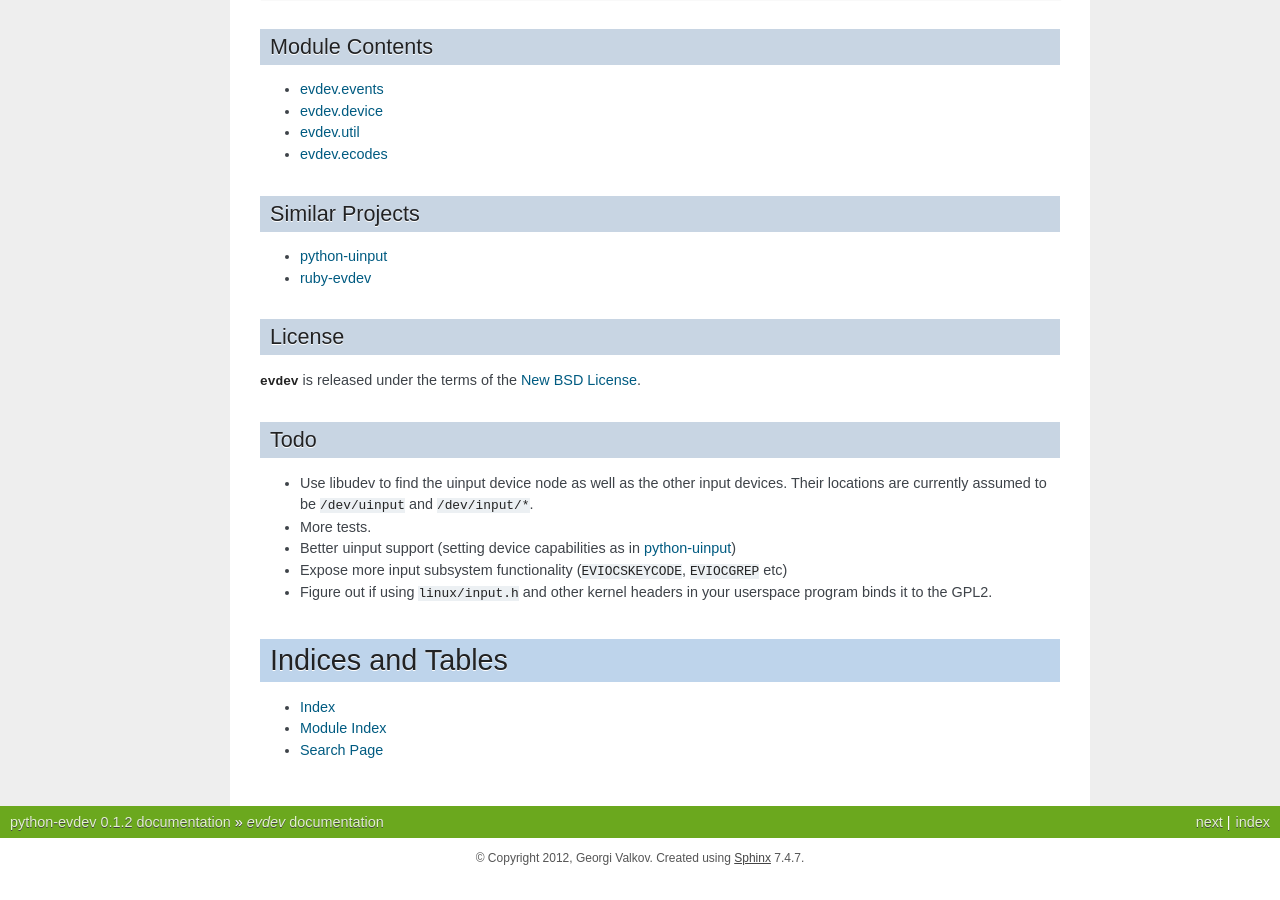
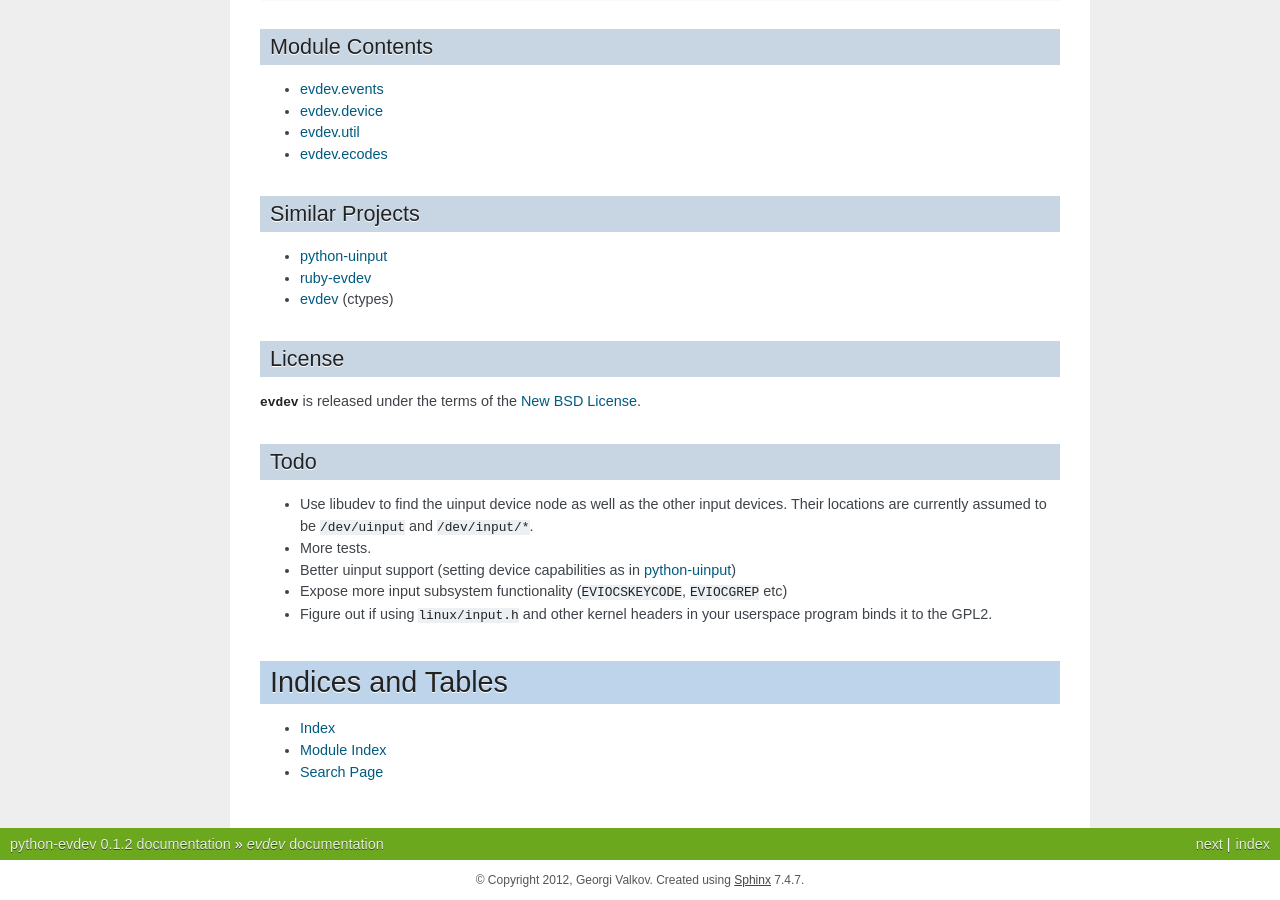
Before and after one commit to gvalkov/python-evdev, a Sphinx documentation site: the page built from doc/index.rst, in a window 1280 px wide and 900 px high, scrolled down 2681 px. Built offline with Sphinx 7.4.7, drawn with Linux system fonts in a browser that asks for light colours; before the commit the page ends 3559 px from its top, so only the background shows below that.

Commit message:
add evdev-ctypes to the list of similar projects

```diff
--- a/doc/index.rst
+++ b/doc/index.rst
@@ -181,6 +181,7 @@ Similar Projects
 
 * `python-uinput`_
 * `ruby-evdev`_
+* `evdev`_ (ctypes)
 
 
 License
@@ -219,3 +220,4 @@ Indices and Tables
 .. _github:            https://github.com/gvalkov/python-evdev
 .. _python-uinput:     https://github.com/tuomasjjrasanen/python-uinput
 .. _ruby-evdev:        http://technofetish.net/repos/buffaloplay/ruby_evdev/doc/
+.. _evdev:             http://svn.navi.cx/misc/trunk/python/evdev/
```
